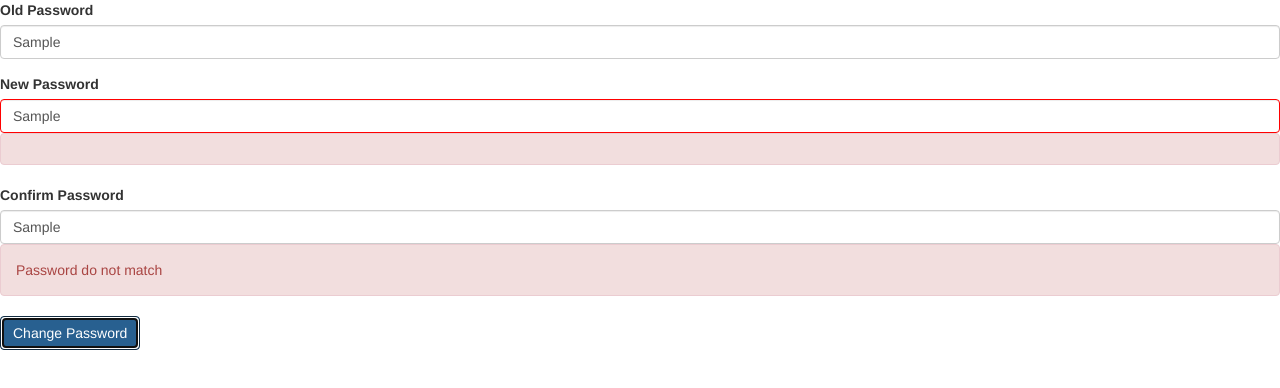
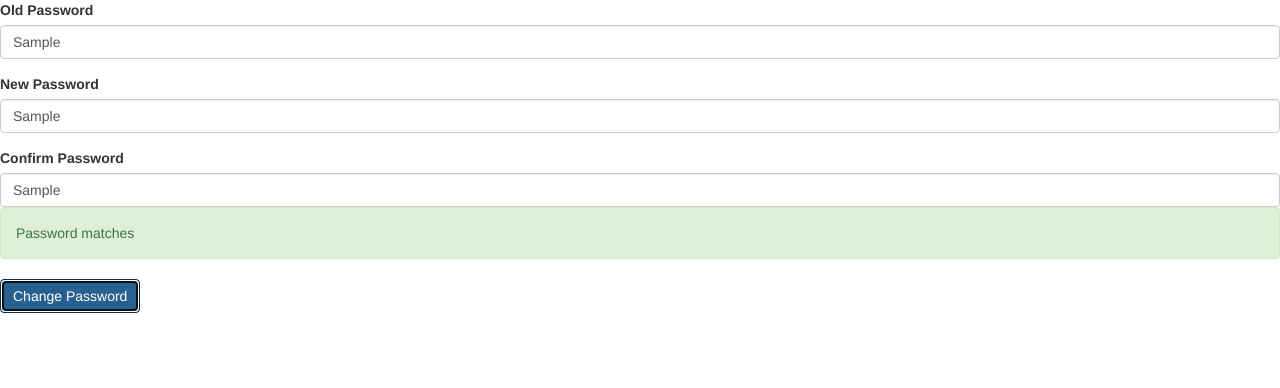
Before and after one commit to disney-code/angular-Password-change, an Angular app: page / in a window 1280 px wide. Both pictures are taken after typing "Sample", "Sample", "Sample" into the empty fields and a click on the button "Change Password". Shown: the top 388 px of the page. Built offline with nearby package versions, Linux system fonts and the light colour scheme.

Commit message:
second commit

```diff
--- a/src/app/change-password/change-password.component.html
+++ b/src/app/change-password/change-password.component.html
@@ -24,15 +24,20 @@
 	formControlName="newPassword"
 	class="form-control"
 	id="neWPass"
-	[class.error-border]="userForm.get('newPassword')?.invalid && userForm.get('newPassword')?.touched"
+	[class.error-border]="userForm.get('newPassword')?.invalid
+	&& userForm.get('newPassword')?.touched"
+	(change)="newPassChange()"
 	>
 	<div
-	*ngIf="userForm.get('newPassword')?.invalid && !userForm.get('newPassword')?.untouched"
+	*ngIf="userForm.get('newPassword')?.invalid
+	&& !userForm.get('newPassword')?.hasError('mismatch')
+	&& !userForm.get('newPassword')?.untouched"
 	class="alert alert-danger">
 	<div *ngIf="userForm.get('newPassword')?.hasError('required')">
 		New password is required
 	</div>
 	</div>
+
   </div>
   <div class="form-group">
 	<label for="confrimPass">
@@ -43,30 +48,44 @@
 	class="form-control"
 	id="confrimPass"
 	[class.error-border]="userForm.get('confirmPass')?.invalid && userForm.get('confirmPass')?.touched"
-	(change)="confirmPassChange()"
+	(change)="onConfirm()"
 	>
 	<div
-	*ngIf="userForm.get('confirmPass')?.invalid && !userForm.get('confirmPass')?.untouched"
+	*ngIf="userForm.get('confirmPass')?.invalid
+	&& userForm.get('confirmPass')?.touched"
 	class="alert alert-danger">
-	<div *ngIf="userForm.get('confirmPass')?.hasError('required')">
+	<div *ngIf="userForm.get('confirmPass')?.hasError('required')
+
+	">
 		You need to confirm password
 	</div>
 
+	<div
+	*ngIf="userForm.get('newPassword')?.hasError('mismatch')
+	&& !userForm.get('confirmPass')?.pending
+	&& userForm.get('confirmPass')?.touched
+	&& userForm.get('newPassword')?.touched">
+		Password do not match
+	</div>
 	</div>
 	<div
-	class="alert alert-danger"
-	*ngIf="userForm.get('newPassword')?.hasError('mismatch') && !userForm.get('newPassword')?.pending
-	&& userForm.get('confirmPass')?.touched">
-		Password do not match
-	</div>
-	<div
+	*ngIf="!userForm.get('newPassword')?.hasError('mismatch')
+	&& !userForm.get('confirmPass')?.pending
+	&& userForm.get('confirmPass')?.touched
+	&& userForm.get('newPassword')?.touched"
+
 	class="alert alert-success"
-	*ngIf="!userForm.get('newPassword')?.hasError('mismatch') && !userForm.get('newPassword')?.pending
-	&& userForm.get('confirmPass')?.touched">
+	>
 		Password matches
 	</div>
 
-  </div>
+
+
+</div>
+
+
+
+
   <button class="btn btn-primary">Change Password</button>
 
 </form>
--- a/src/app/change-password/change-password.component.ts
+++ b/src/app/change-password/change-password.component.ts
@@ -22,7 +22,7 @@ export class ChangePasswordComponent {
       newPassword: ['', Validators.required],
       confirmPass: ['', Validators.required]
     });
-    this.userForm.get('newPassword')?.setAsyncValidators(
+    this.userForm.get('confirmPass')?.setAsyncValidators(
       checkMatch(this.userForm)
     );
 }
@@ -41,8 +41,17 @@ onSubmit(){
   console.log(this.userForm.get('confirmPass'))
 
 }
-confirmPassChange(){
+newPassChange(){
+console.log(this.userForm)
+console.log(this.userForm.get('newPassword'))
 
+}
+
+onConfirm(){
+  console.log("after leaving cofirm change")
+  console.log("userForm: ", this.userForm)
+  console.log("userForm.get('newPassword'): ",this.userForm.get('newPassword'))
+  console.log("userForm.get('confirmPass'): ",this.userForm.get('confirmPass'))
 
 }
 
--- a/src/app/change-password/password-validator.ts
+++ b/src/app/change-password/password-validator.ts
@@ -1,22 +1,27 @@
 import { AbstractControl, AsyncValidatorFn, FormGroup, ValidationErrors } from "@angular/forms";
 import { Observable, of } from "rxjs";
+//control will be the confirmPass fromcontrol object
 export function checkMatch(formGroup: FormGroup): AsyncValidatorFn {
 	return (control: AbstractControl): Observable<ValidationErrors | null> => {
-	  const confirmPass = formGroup.get('confirmPass');
-	  const newPassword = control;
+	  const newPassword = formGroup.get('newPassword');
+	  const confirmPass = control;
 
-	  if (confirmPass && newPassword.value !== confirmPass.value) {
-		console.log("if got executed")
-		console.log("confirmPass value:",confirmPass?.value)
-		console.log("newPass value: ", control.value)
+	  if (newPassword && newPassword.value !== confirmPass.value) {
+		console.log("password dont match ")
 	    newPassword.setErrors({ mismatch: true });
-	    confirmPass.setErrors({ mismatch: true });
+	    console.log("checking newPass to see error mismatch: ",newPassword.hasError('mismatch') )
+	    confirmPass?.setErrors({ mismatch: true });
+	    console.log("checking confrimpass to see error mismatch: ", confirmPass?.hasError('mismatch'))
+		console.log("confirmPass object below:")
+	    console.log(confirmPass)
+	    console.log("confirmPass object above:")
+	    console.log("newPassword object below:")
+	    console.log(newPassword)
+	    console.log("newPassword object above:")
 	    return of({ mismatch: true });
 	  } else {
-		console.log("else got executed")
-		console.log("confirmPass value:",confirmPass?.value)
-		console.log("newPass value: ", control.value)
-		console.log(newPassword)
+		console.log("newPass: ", newPassword?.value)
+		console.log("confirmPass: ", confirmPass?.value)
 	    newPassword?.setErrors(null);
 	    confirmPass?.setErrors(null);
 	    return of(null);
```
